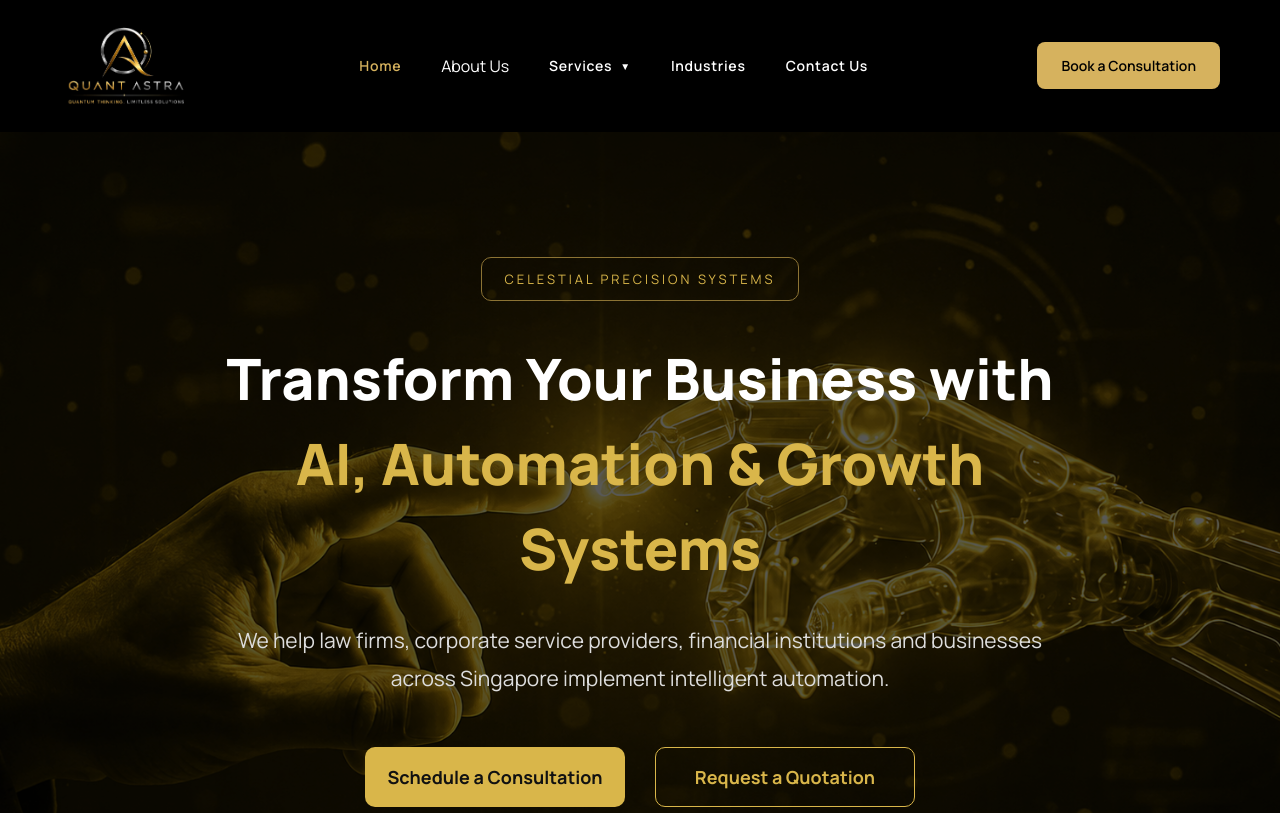
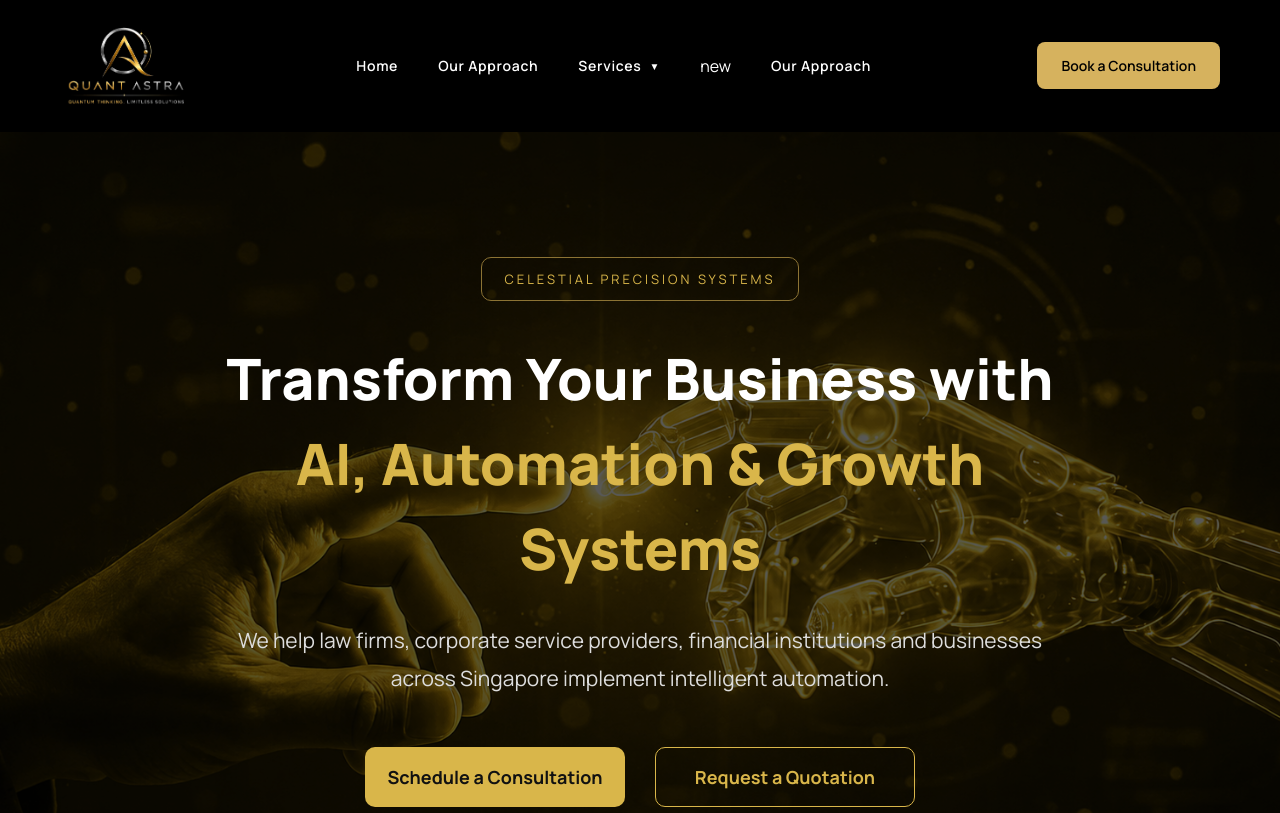
Before and after one commit to dhruvstoretransform-dev/Quant-Astra, a React (Create React App) app: page / in a window 1280 px wide. Shown: the top 813 px of the page. Built offline with nearby package versions, Linux system fonts and the light colour scheme.

Commit message:
new change

```diff
--- a/src/Common/Navbar.jsx
+++ b/src/Common/Navbar.jsx
@@ -1,6 +1,5 @@
 import { useState } from "react";
 import { NavLink } from "react-router-dom";
-
 function Navbar() {
 
     const [menuOpen, setMenuOpen] = useState(false);
@@ -42,26 +41,17 @@ function Navbar() {
             >
 
                 <li>
-                    <NavLink
-                        to="/"
-                        className={({ isActive }) =>
-                            isActive ? "navbar-active" : ""
-                        }
-                        end
-                    >
-                        Home
-                    </NavLink>
+                    <li>
+                        <a href="#hero-container">Home</a>
+                    </li>
                 </li>
 
 
-                <NavLink
-                    to="/about"
-                    className={({ isActive }) =>
-                        isActive ? "navbar-active" : ""
-                    }
-                >
-                    About Us
-                </NavLink>
+                <li>
+                    <li>
+                        <a href="#wrapper">Our Approach</a>
+                    </li>
+                </li>
 
                 {/* Services */}
 
@@ -80,8 +70,11 @@ function Navbar() {
                             setDropdownOpen(!dropdownOpen)
                         }
                     >
-
-                        Services
+                        <li>
+                            <li>
+                                <a href="#ServicesSection">Services</a>
+                            </li>
+                        </li>
 
                         <span
                             className={
@@ -102,9 +95,10 @@ function Navbar() {
                                 : "dropdown-menu"
                         }
                     >
-
                         <li>
-                            AI Automation
+                            <li>
+                                <a href="#IndustriesSection">Leaders</a>
+                            </li>
                         </li>
 
                         <li>
@@ -115,12 +109,19 @@ function Navbar() {
 
                 </li>
 
-                <li>
-                    Industries
-                </li>
+
+                <NavLink
+                    to="hero-container"
+                    className={({ isActive }) =>
+                        isActive ? "navbar-active" : ""
+                    }
+                >
+                    new
+                </NavLink>
+
 
                 <li>
-                    Contact Us
+                    <a href="hero-container" >Our Approach</a>
                 </li>
 
                 {/* Mobile Button */}
--- a/src/components/Industries.jsx
+++ b/src/components/Industries.jsx
@@ -57,6 +57,7 @@ function Industries() {
 
     <section
       className="IndustriesSection"
+      id="IndustriesSection"
       style={{
         backgroundImage: `url(/images/industry.jpg)`,
       }}
--- a/src/components/Services.jsx
+++ b/src/components/Services.jsx
@@ -4,6 +4,7 @@ function Services() {
   return (
     <section
       className="ServicesSection"
+      id="ServicesSection"
       style={{ backgroundImage: `url(/images/service.png)` }}
     >
       <div className="ServicesOverlay"></div>
--- a/src/components/wrapper.jsx
+++ b/src/components/wrapper.jsx
@@ -85,6 +85,7 @@ function About() {
   return (
     <section
       className="wrapper"
+      id="wrapper"
       ref={sectionRef}
     >
       {/* Left Side */}
```
